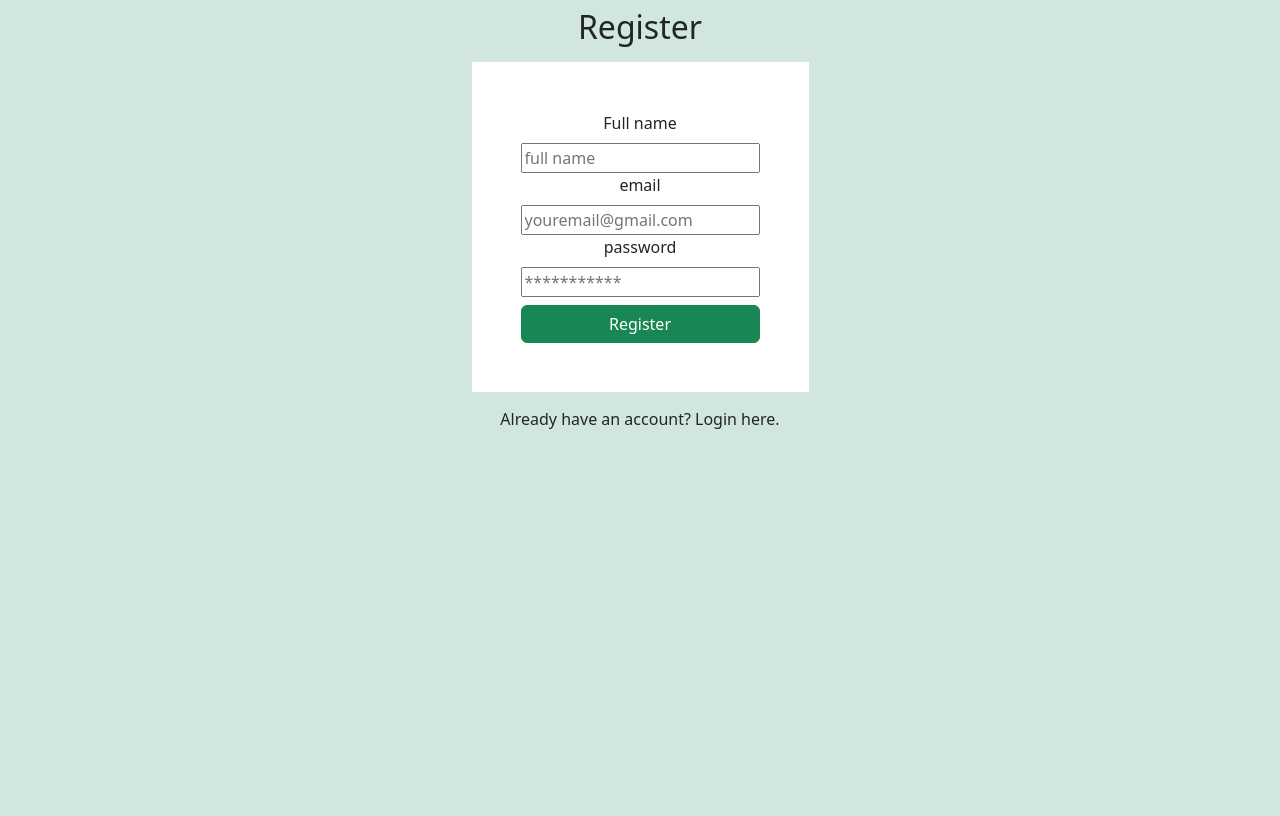
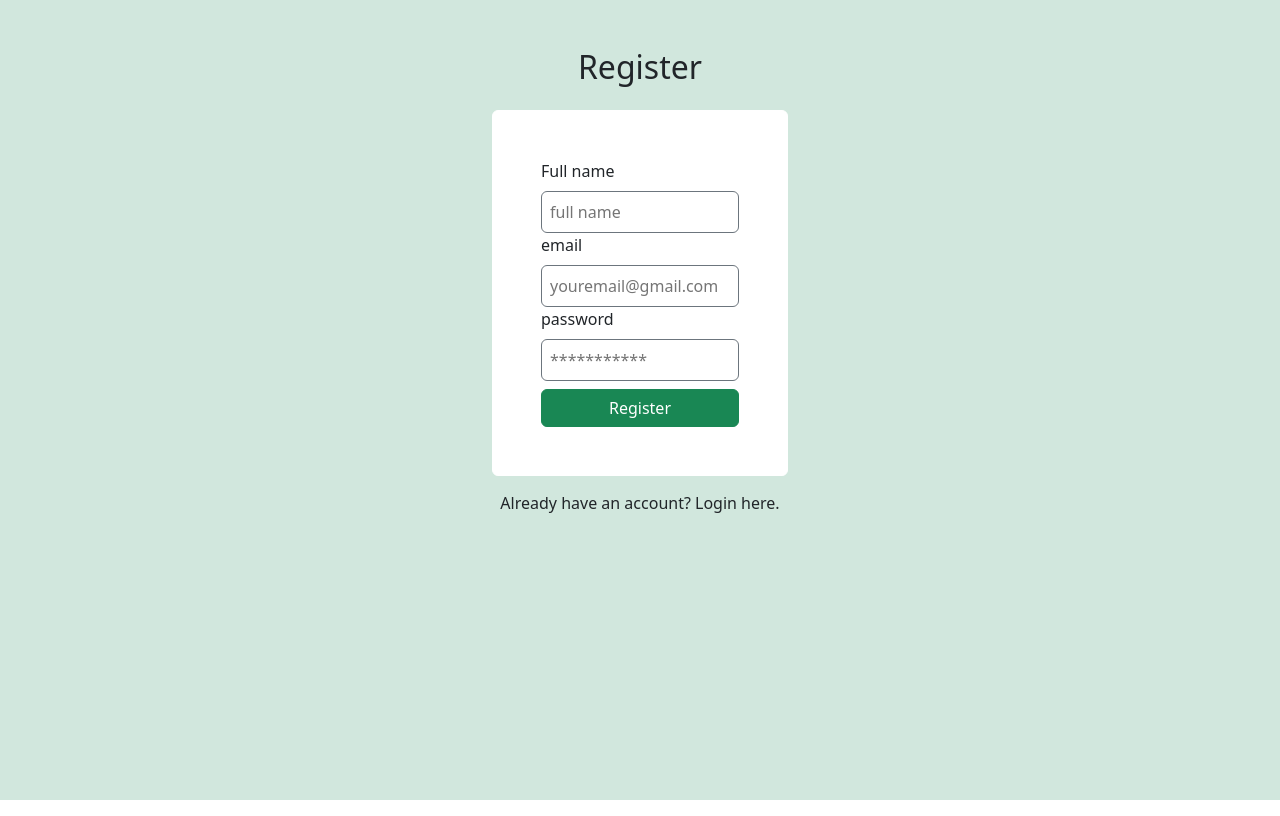
Before and after one commit to Konul304/Login-panel, a React (Create React App) app in the folder loginpanel/: page / in a window 1280 px wide. Built offline with nearby package versions, Linux system fonts and the light colour scheme.

Commit message:
bootstrap

```diff
--- a/loginpanel/src/App.js
+++ b/loginpanel/src/App.js
@@ -18,7 +18,7 @@ function App() {
     <BrowserRouter>
       <Routes>
         <Route path="/" element={
-          <div className="bg-success-subtle d-flex p-2 align-items-center justify-content-center text-center">
+          <div >
            <Register/>
           </div>}/>
           <Route path="/login" element={<Login />} />
--- a/loginpanel/src/components/Login.jsx
+++ b/loginpanel/src/components/Login.jsx
@@ -14,13 +14,13 @@ export const Login = (props) => {
     }
 
     return (
-        <div className="bg-success-subtle d-flex align-items-center text-center flex-column min-vh-100">
+        <div className="bg-success-subtle d-flex align-items-center text-center flex-column min-vh-100 p-5">
             <h2>Login</h2>
-            <form className="d-flex flex-column p-5 border border-white bg-white" onSubmit={handleSubmit}>
+            <form className="w-25 mt-2 d-flex flex-column p-5 border border-white bg-white rounded" onSubmit={handleSubmit}>
                 <label className="form-label">email</label>
-                <input type="email" placeholder="youremail@gmail.com" name="email" />
+                <input className="border border-secondary rounded p-2" type="email" placeholder="youremail@gmail.com" name="email" />
                 <label className="form-label">password</label>
-                <input type="password" placeholder="***********" id="password" name="password" />
+                <input className="border border-secondary rounded p-2" type="password" placeholder="***********" id="password" name="password" />
                 <button className="text-capitalize btn btn-success ml-0 mr-0 mt-2" type="submit ">Log In</button>
             </form>
             <Link to="/register"><button className="btn ml-0 mr-0 mt-2" onClick={() => props.onFormSwitch('register')}>Don't have an account? Register here.</button></Link>
--- a/loginpanel/src/components/Register.jsx
+++ b/loginpanel/src/components/Register.jsx
@@ -27,15 +27,18 @@ export const Register = (props) => {
     }
 
     return (
-        <div className="bg-success-subtle d-flex align-items-center flex-column min-vh-100">
+        <div className="bg-success-subtle d-flex align-items-center flex-column min-vh-100 p-5">
             <h2>Register</h2>
-            <form className="d-flex flex-column p-5 border border-white ml-0 mr-0 mt-2 bg-white" onSubmit={handleSubmit}>
+            <form className="w-25 d-flex flex-column p-5 border border-white ml-0 mr-0 mt-2 bg-white mt-3 rounded" onSubmit={handleSubmit}>
                 <label className="form-label">Full name</label>
-                <input name="name" id="name" placeholder="full name" />
+                <input className="border border-secondary rounded p-2"
+                    name="name" id="name" placeholder="full name" />
                 <label className="form-label">email</label>
-                <input type="email" placeholder="youremail@gmail.com" name="email" />
+                <input className="border border-secondary rounded p-2"
+                    type="email" placeholder="youremail@gmail.com" name="email" />
                 <label className="form-label">password</label>
-                <input type="password" placeholder="***********" id="password" name="password" />
+                <input className="border border-secondary rounded p-2"
+                    type="password" placeholder="***********" id="password" name="password" />
                 <button className="text-capitalize btn btn-success ml-0 mr-0 mt-2"
                     type="submit ">Register</button>
             </form>
```
